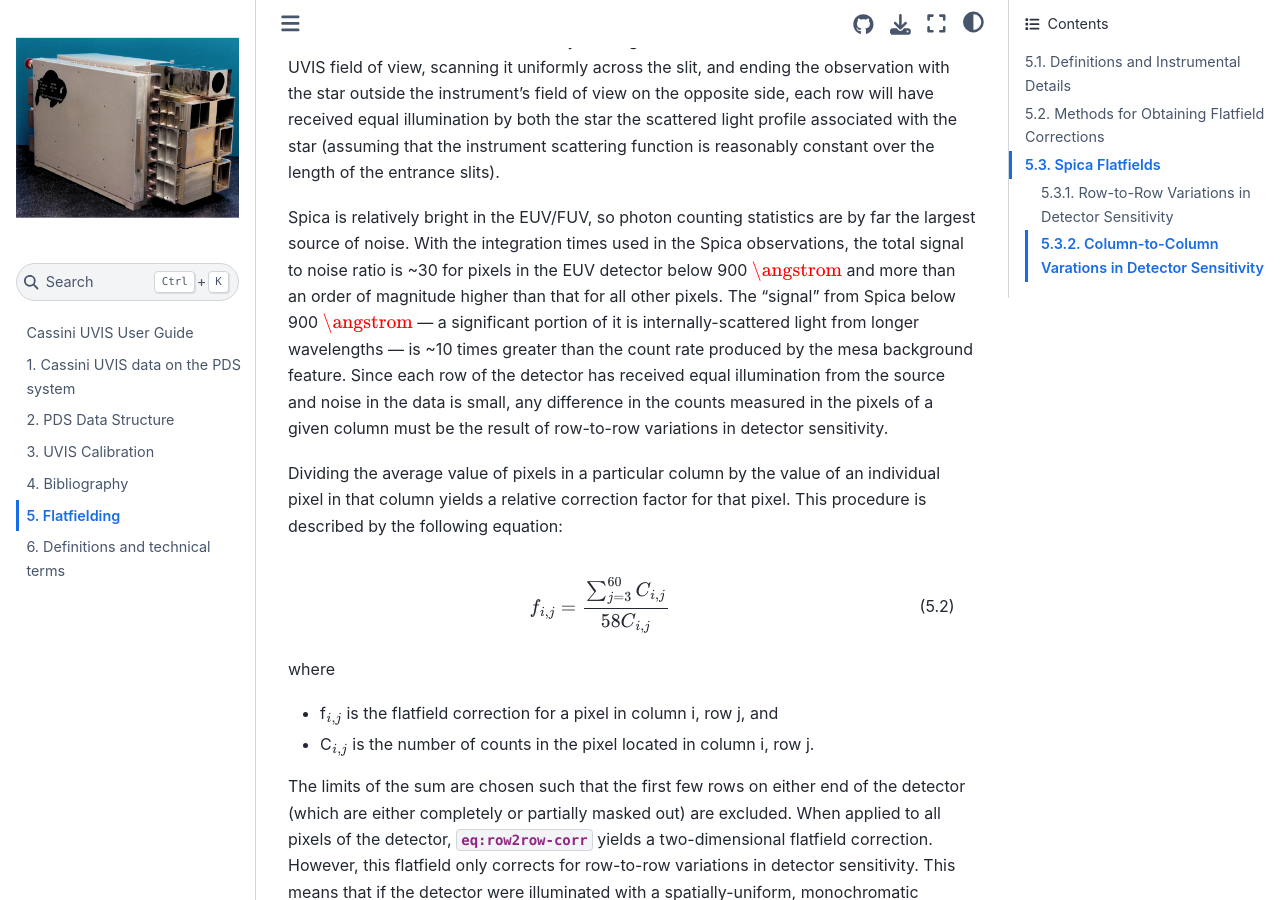
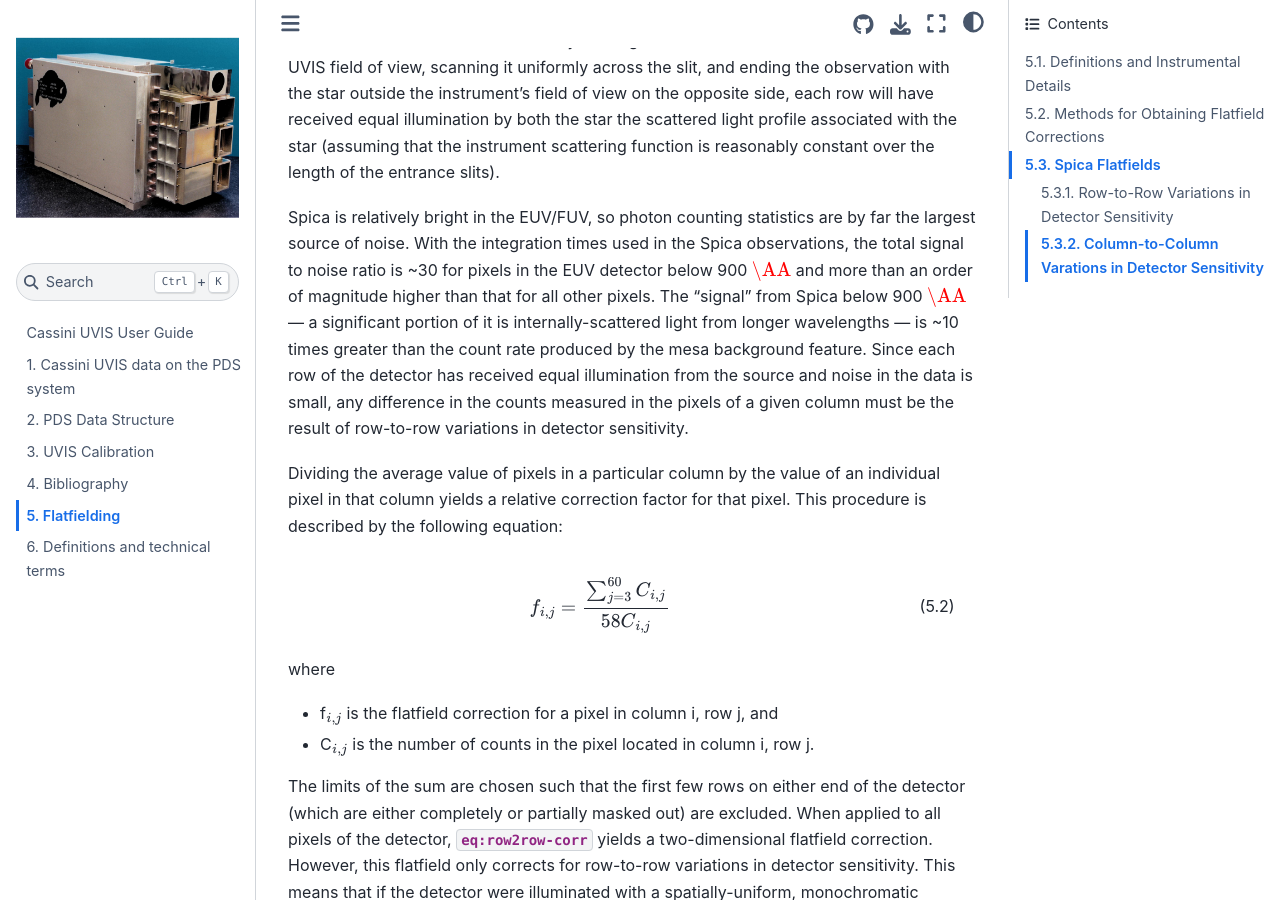
Before and after one commit to Cassini-UVIS/users_guide, a Jupyter Book: the page built from Appendix1_Flatfielding.md, in a window 1280 px wide and 900 px high, scrolled down 4518 px. Built offline with Jupyter Book 1.0.4 settings and Sphinx 7.4.7 and the Sphinx Book theme 1.1.4, drawn with Linux system fonts in a browser that asks for light colours; cross-references to code outside the pages are shown as plain code.

Commit message:
fix angstroem

```diff
--- a/Appendix1_Flatfielding.md
+++ b/Appendix1_Flatfielding.md
@@ -108,8 +108,8 @@ If the rotation of the spacecraft is held at a constant angular velocity, than t
 By starting the observation with the star outside of the UVIS field of view, scanning it uniformly across the slit, and ending the observation with the star outside the instrument’s field of view on the opposite side, each row will have received equal illumination by both the star the scattered light profile associated with the star (assuming that the instrument scattering function is reasonably constant over the length of the entrance slits).
 
 Spica is relatively bright in the EUV/FUV, so photon counting statistics are by far the largest source of noise.
-With the integration times used in the Spica observations, the total signal to noise ratio is ~30 for pixels in the EUV detector below 900 $\angstrom$ and more than an order of magnitude higher than that for all other pixels.
-The “signal” from Spica below 900 $\angstrom$ --- a significant portion of it is internally-scattered light from longer wavelengths --- is ~10 times greater than the count rate produced by the mesa background feature.
+With the integration times used in the Spica observations, the total signal to noise ratio is ~30 for pixels in the EUV detector below 900 $\AA$ and more than an order of magnitude higher than that for all other pixels.
+The “signal” from Spica below 900 $\AA$ --- a significant portion of it is internally-scattered light from longer wavelengths --- is ~10 times greater than the count rate produced by the mesa background feature.
 Since each row of the detector has received equal illumination from the source and noise in the data is small, any difference in the counts measured in the pixels of a given column must be the result of row-to-row variations in detector sensitivity.
 
 Dividing the average value of pixels in a particular column by the value of an individual pixel in that column yields a relative correction factor for that pixel.
```
